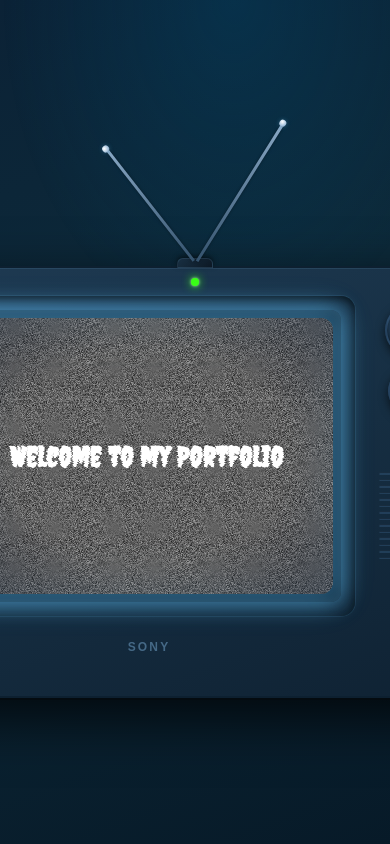
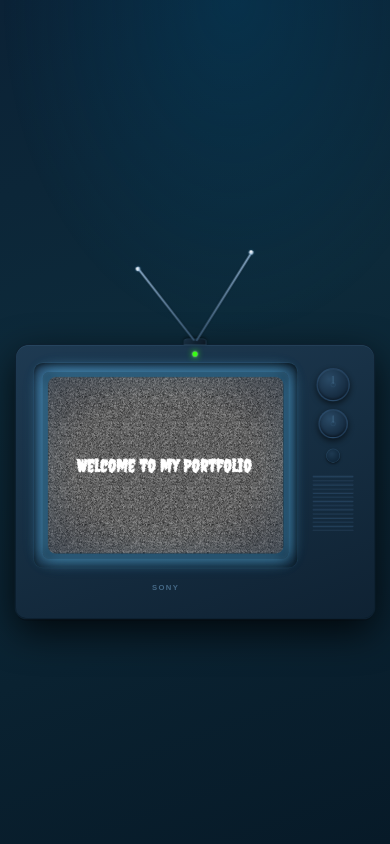
Before and after one commit to ka-te-vey/Portfolio, a React (Vite) app in the folder portfolio/: page / in a window 390 px wide. Shown: the top 844 px of the page. Built offline with nearby package versions, Linux system fonts and the light colour scheme; a web font is replaced by a local one.

Commit message:
fix tv on small screen

```diff
--- a/portfolio/src/App.css
+++ b/portfolio/src/App.css
@@ -259,3 +259,10 @@ body {
   opacity: 1;
   transform: translateY(0);
 }
+
+/* Mobile space between heading and floating navbar button */
+@media (max-width: 640px) {
+  #about-section {
+    padding-top: 120px !important;
+  }
+}
--- a/portfolio/src/components/ui/Navbar.jsx
+++ b/portfolio/src/components/ui/Navbar.jsx
@@ -89,6 +89,21 @@ export default function Navbar({
   ];
 
   return (
+    <>
+      {/* ── FULL SCREEN BACKDROP BLUR OVERLAY ── */}
+      <div
+        className="fixed inset-0 z-40 transition-opacity duration-300"
+        style={{
+          background: "rgba(5, 12, 22, 0.45)",
+          backdropFilter: "blur(8px)",
+          WebkitBackdropFilter: "blur(8px)",
+          opacity: isOpen ? 1 : 0,
+          pointerEvents: isOpen ? "auto" : "none",
+          transition: "opacity 0.25s ease",
+        }}
+        onClick={() => setIsOpen(false)}
+      />
+
       <div
         ref={containerRef}
         className={`fixed top-6 right-6 z-50 select-none transition-all duration-300 pointer-events-none flex flex-col items-end ${
@@ -115,7 +130,7 @@ export default function Navbar({
 
       {/* ── DROPDOWN LIST ── */}
       <div
-        className="w-40 bg-[#101726]/85 backdrop-blur-lg border border-white/10 rounded-2xl p-2 shadow-2xl mt-2 flex flex-col gap-1.5"
+        className="w-44 bg-[#101726]/85 backdrop-blur-lg border border-white/10 rounded-2xl p-4 shadow-2xl mt-2 flex flex-col gap-2.5"
         style={{
           boxShadow: `0 8px 32px rgba(0,0,0,0.5), inset 0 1px 0 rgba(255,255,255,0.05), 0 0 15px ${currentTheme.accent}15`,
           borderColor: `${currentTheme.accent}30`,
@@ -141,7 +156,7 @@ export default function Navbar({
               }}
               onMouseEnter={() => setHoveredIndex(idx)}
               onMouseLeave={() => setHoveredIndex(null)}
-              className="w-full flex items-center gap-3 rounded-xl h-9 px-3 transition-all duration-200 cursor-pointer border border-transparent select-none active:scale-98"
+              className="w-full flex items-center gap-3 rounded-xl h-11 px-4 transition-all duration-200 cursor-pointer border border-transparent select-none active:scale-98"
               style={{
                 background: showHighlight ? currentTheme.bg : "transparent",
                 borderColor: isItemActive ? `${currentTheme.accent}40` : "transparent",
@@ -168,5 +183,6 @@ export default function Navbar({
         })}
       </div>
     </div>
+  </>
 );
 }
--- a/portfolio/src/pages/About.jsx
+++ b/portfolio/src/pages/About.jsx
@@ -55,6 +55,25 @@ export default function About() {
   const [knob1Rot, setKnob1Rot] = useState(0);
   const [knob2Rot, setKnob2Rot] = useState(0);
   const [isAntennaExtended, setIsAntennaExtended] = useState(true);
+  const [tvScale, setTvScale] = useState(1);
+
+  useEffect(() => {
+    const handleResize = () => {
+      const width = window.innerWidth;
+      const maxTvWidth = 560;
+      const margin = 32; // 16px padding on left/right for mobile
+      const availableWidth = width - margin;
+
+      if (availableWidth < maxTvWidth) {
+        setTvScale(availableWidth / maxTvWidth);
+      } else {
+        setTvScale(1);
+      }
+    };
+    window.addEventListener("resize", handleResize);
+    handleResize();
+    return () => window.removeEventListener("resize", handleResize);
+  }, []);
 
   const handleKnob1Click = () => {
     const modes = ["green", "cyan", "amber", "mono"];
@@ -414,6 +433,23 @@ export default function About() {
         {/* ── RIGHT COLUMN: CRT TERMINAL MONITOR ── */}
         <div style={{ flex: "1 1 400px", display: "flex", flexDirection: "column", alignItems: "center", justifyContent: "center", gap: "28px" }}>
 
+          <div style={{
+            display: "flex",
+            justifyContent: "center",
+            alignItems: "center",
+            width: `${560 * tvScale}px`,
+            height: `${440 * tvScale}px`,
+            overflow: "visible",
+            transition: "width 0.2s ease, height 0.2s ease",
+          }}>
+            <div style={{
+              transform: `scale(${tvScale})`,
+              transformOrigin: "center center",
+              flexShrink: 0,
+              width: "560px",
+              display: "flex",
+              justifyContent: "center",
+            }}>
               <Television
                 isTvOn={isMonitorOn}
                 isZooming={false}
@@ -443,8 +479,9 @@ export default function About() {
                 {isMonitorOn ? (
                   <div
                     style={{
-                  padding: "16px 16px 16px 16px",
-                  height: "100%",
+                      position: "absolute",
+                      inset: 0,
+                      padding: "16px",
                       boxSizing: "border-box",
                       display: "flex",
                       flexDirection: "column",
@@ -502,10 +539,12 @@ export default function About() {
                   </>
                 )}
               </Television>
+            </div>
+          </div>
 
           {/* Selector Tabs (Integrated under the TV) */}
           {isMonitorOn && (
-            <div style={{ display: "flex", gap: "10px" }}>
+            <div style={{ display: "flex", gap: "10px", flexWrap: "wrap", justifyContent: "center" }}>
               {["about", "skills", "projects", "contact"].map((tab) => (
                 <button
                   key={tab}
--- a/portfolio/src/pages/Preloading.jsx
+++ b/portfolio/src/pages/Preloading.jsx
@@ -66,11 +66,31 @@ export default function Preloading({ onComplete }) {
   const [knob2Rot, setKnob2Rot] = useState(0);
   const [isAntennaExtended, setIsAntennaExtended] = useState(true);
   const [isZooming, setIsZooming] = useState(false);
+  const [tvScale, setTvScale] = useState(1);
 
   useEffect(() => {
     injectStyles();
     const t = setTimeout(() => setShowText(true), 800);
-    return () => clearTimeout(t);
+
+    const handleResize = () => {
+      const width = window.innerWidth;
+      const maxTvWidth = 560;
+      const margin = 32; // 16px padding on left/right for mobile
+      const availableWidth = width - margin;
+
+      if (availableWidth < maxTvWidth) {
+        setTvScale(availableWidth / maxTvWidth);
+      } else {
+        setTvScale(1);
+      }
+    };
+    window.addEventListener("resize", handleResize);
+    handleResize();
+
+    return () => {
+      clearTimeout(t);
+      window.removeEventListener("resize", handleResize);
+    };
   }, []);
 
   const colorPalettes = {
@@ -161,6 +181,23 @@ export default function Preloading({ onComplete }) {
         pointerEvents: "none",
       }} />
 
+      <div style={{
+        display: "flex",
+        justifyContent: "center",
+        alignItems: "center",
+        width: `${560 * tvScale}px`,
+        height: `${440 * tvScale}px`,
+        overflow: "visible",
+        transition: "width 0.2s ease, height 0.2s ease",
+      }}>
+        <div style={{
+          transform: `scale(${tvScale})`,
+          transformOrigin: "center center",
+          flexShrink: 0,
+          width: "560px",
+          display: "flex",
+          justifyContent: "center",
+        }}>
           <Television
             colorMode={colorMode}
             isTvOn={isTvOn}
@@ -211,5 +248,7 @@ export default function Preloading({ onComplete }) {
             )}
           </Television>
         </div>
+      </div>
+    </div>
   );
 }
```
Lines whose indentation alone changed are shown as unchanged.
